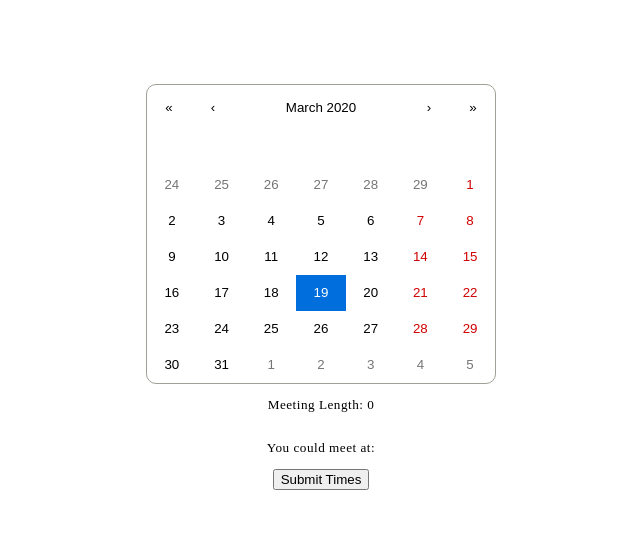
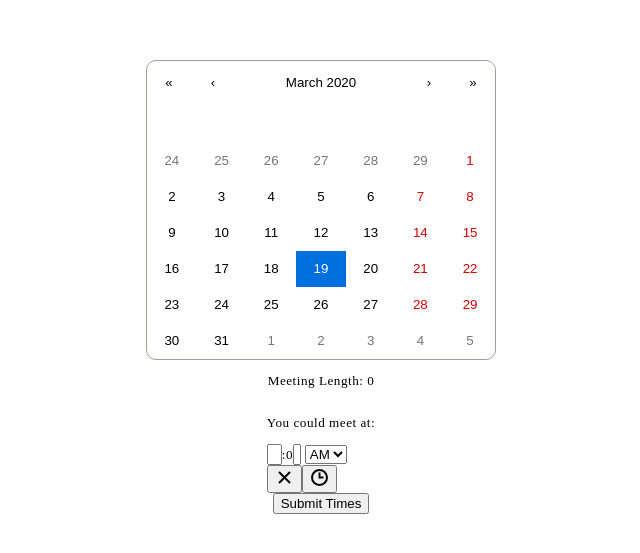
Before and after one commit to chingu-voyages/v17-bears-team-01, a React (Create React App) app: page /calendar in a window 1280 px wide. Shown: the part 113-666 px from the top of the page, without its empty margins (319-959 px from the left). Built offline with nearby package versions, Linux system fonts and the light colour scheme; no server answers; the HTML template or start-up script is replaced by a standard one.

Commit message:
TimePicker component

```diff
--- a/src/components/Simple/TimePicker/TimePicker.js
+++ b/src/components/Simple/TimePicker/TimePicker.js
@@ -1,7 +1,7 @@
 import React from 'react';
 import TimePicker from 'react-time-picker';
 
-class MyApp extends Component {
+export default class TimePick extends React.Component {
   state = {
     time: '10:00',
   }
--- a/src/components/Views/Calendar/Calendar.js
+++ b/src/components/Views/Calendar/Calendar.js
@@ -3,6 +3,7 @@ import Cal from '../../Simple/Cal/Cal';
 //import MeetAt from '../../Simple/MeetAt/MeetAt';
 import AppContext from '../../../context/app-context';
 import styles from './Calendar.module.scss';
+import TimePick from '../../Simple/TimePicker/TimePicker'
 
 //button used for place holder
 
@@ -28,6 +29,7 @@ export default class Calendar extends React.Component {
                 </div>
                 <div className={styles.meetAt}>
                     <p>You could meet at:</p>
+                    <TimePick />
                 </div>
                 <button className='submitTime' type='submit'>Submit Times</button>
             </div>
```
